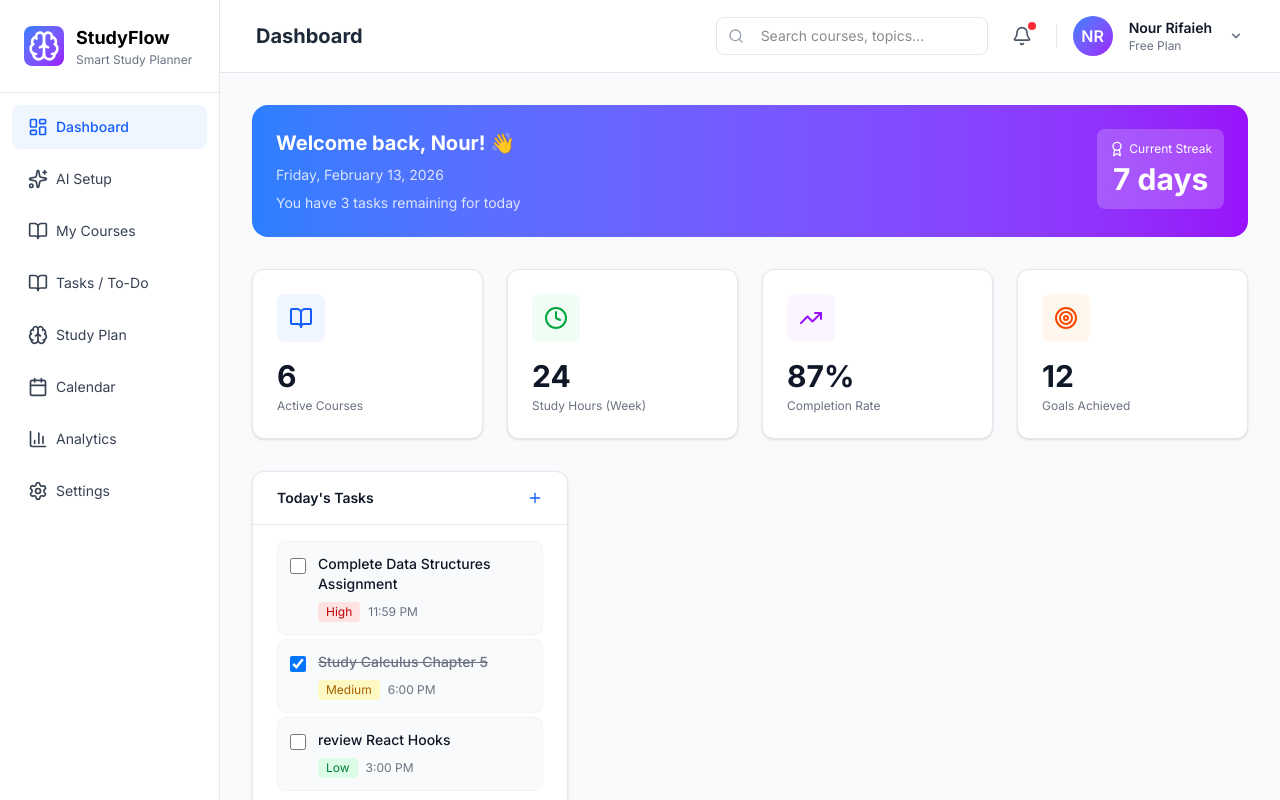
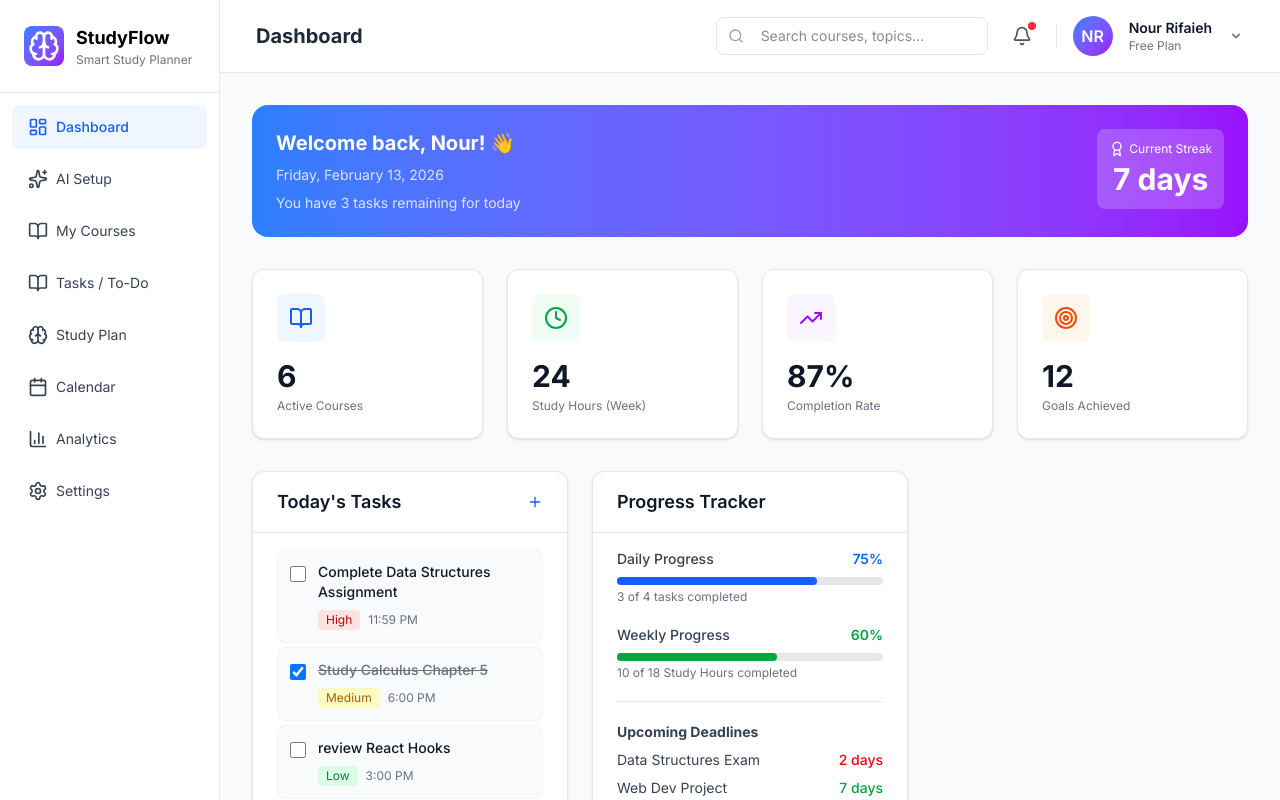
Before and after one commit to ruba73/tecktalksproject, a Next.js app: page /dashboard in a window 1280 px wide. Built offline with nearby package versions, Linux system fonts and the light colour scheme.

Commit message:
feat: add ProgressTracker with a static data

```diff
--- a/app/dashboard/page.tsx
+++ b/app/dashboard/page.tsx
@@ -1,6 +1,7 @@
 import { StatsGrid } from "@/components/dashboard/StatsGrid";
 import { WelcomeCard } from "@/components/dashboard/WelcomeCard";
 import { TodaysTasks } from "@/components/dashboard/TodaysTasks";
+import { ProgressTracker } from "@/components/dashboard/ProgressTracker";
 export default function DashboardPage() {
   return (
     <div className="p-8 space-y-8">
@@ -10,8 +11,9 @@ export default function DashboardPage() {
       {/* <p className="text-gray-600 mt-2">Welcome to your dashboard!</p> */}
 
       <div className="text-gray-600 mt-4">
-        <div className="grid grid-cols-1 md:grid-cols-2 lg:grid-cols-3 gap-6">
+        <div className="grid grid-cols-3 md:grid-cols-2 lg:grid-cols-3 gap-6">
         <TodaysTasks/>
+        <ProgressTracker/>
         </div>
         <p>here are the widgets</p>
       </div>
--- /dev/null
+++ b/components/dashboard/ProgressTracker.tsx
@@ -0,0 +1,87 @@
+"use client";
+import { Card, CardHeader, CardContent, CardTitle } from "@/components/ui/card";
+export function ProgressTracker(){
+    const dailyProgress = {
+        percentage: 75,
+        completed: 3,
+        total: 4,
+    };
+
+    const weeklyProgress = {
+        percentage: 60,
+        completed: 10,
+        total:18,
+    };
+    const upcomingDeadlines = [
+        {
+            title: "Data Structures Exam",
+            daysLeft: 2,
+            color: "text-red-600",
+        },
+          {
+            title: "Web Dev Project",
+            daysLeft: 7,
+            color: "text-green-600",
+        },
+        {
+            title: "Science Project",
+            daysLeft: 5,
+            color: "text-yellow-600",
+        },
+    ];
+
+    return (
+    <Card>
+        <CardHeader>
+            <CardTitle className="text-lg font-bold">Progress Tracker</CardTitle>
+        </CardHeader>
+        <CardContent className="space-y-5">
+            {/* Daily Progress */}
+            <div>
+                <div className="flex justify-between items-center mb-2">
+                    <span className="text-sm font-medium text-gray-700">Daily Progress</span>
+                    <span className="text-sm font-semibold text-blue-600">{dailyProgress.percentage}%</span>
+                </div>
+                <div className="w-full bg-gray-200 rounded-full h-2">
+                    <div
+                    className="bg-blue-600 h-2 rounded-full transition-all duration-300"
+                    style={{ width: `${dailyProgress.percentage}%` }}
+                    />
+                </div>
+                <p className="text-xs text-gray-500 mt-1">
+                    {dailyProgress.completed} of {dailyProgress.total} tasks completed
+                </p>
+            </div>
+            {/*Weekly Progress*/}
+            <div>
+                <div className="flex justify-between items-center mb-2">
+                    <span className="text-sm font-medium text-gray-700">Weekly Progress</span>
+                    <span className="text-sm font-semibold text-green-600">{weeklyProgress.percentage}%</span>
+                </div>
+                <div className="w-full bg-gray-200 rounded-full h-2">
+                    <div
+                    className="bg-green-600 h-2 rounded-full transition-all duration-300"
+                    style={{ width: `${weeklyProgress.percentage}%` }}/>
+                </div>
+                <p className="text-xs text-gray-500 mt-1">
+                    {weeklyProgress.completed} of {weeklyProgress.total} Study Hours completed
+                </p>
+            </div>
+
+            <div className="w-full border-t border-gray-200"></div>
+            {/* Upcoming Deadlines */}
+            <div className="space-y-2">
+                <h2 className="text-sm font-bold text-gray-700">Upcoming Deadlines</h2>
+                {upcomingDeadlines.map((deadline, index) => (
+                    <div key={index} className="flex justify-between items-center">
+                        <span className="text-sm text-gray-700">{deadline.title}</span>
+                        <span className={`text-sm font-medium ${deadline.color}`}>
+                        {deadline.daysLeft} days
+                        </span>
+                    </div>
+                    ))}
+            </div>
+        </CardContent>
+    </Card>
+    );
+}
--- a/components/dashboard/TodaysTasks.tsx
+++ b/components/dashboard/TodaysTasks.tsx
@@ -45,7 +45,7 @@ export function TodaysTasks(){
     <Card>
         <CardHeader>
             <div className="flex items-center justify-between">
-                <CardTitle className="text-sm font-semibold">Today's Tasks</CardTitle>
+                <CardTitle className="text-lg font-semibold">Today's Tasks</CardTitle>
                 <button className="flex items-center gap-1 text-blue-600 hover:text-blue-700">
                     <Plus className="w-4 h-4" />
                 </button>
```
